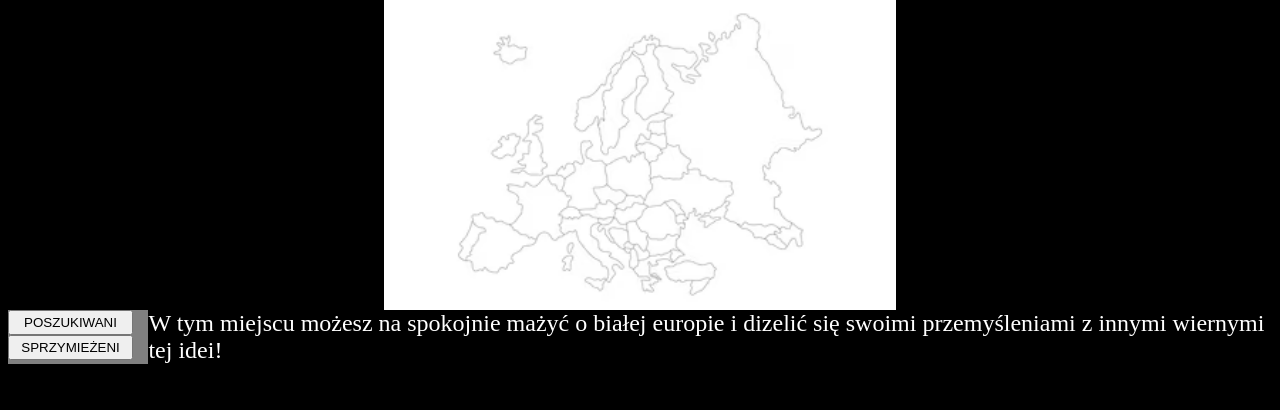
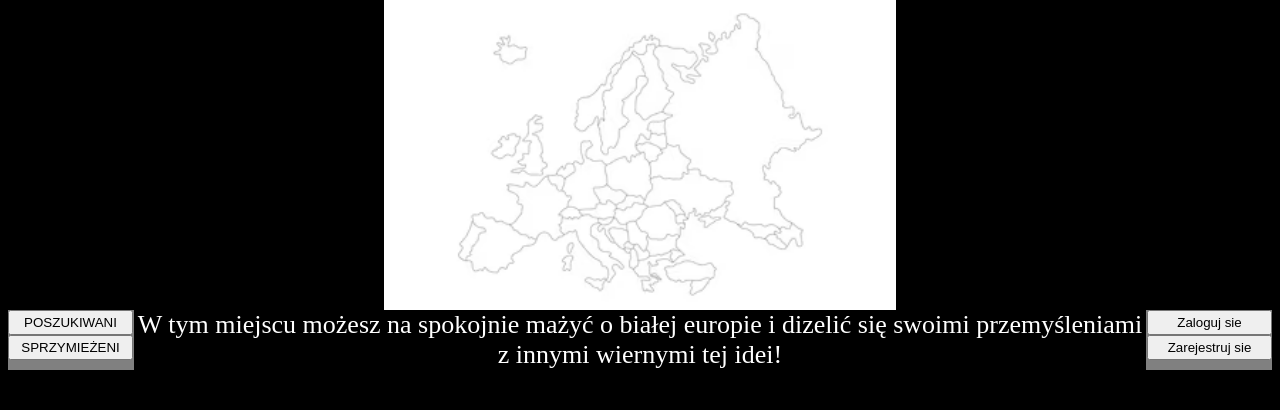
Before and after one commit to Kolpak24/Biala, a PHP site: page /glowna.php in a window 1280 px wide. Shown: the part 140-550 px from the top of the page. Run offline with PHP 8.4, Linux system fonts and the light colour scheme.

Commit message:
Update glowna.php

```diff
--- a/Biala/glowna.php
+++ b/Biala/glowna.php
@@ -12,7 +12,8 @@
 
     .main{display: flex;}
     .menu {flex: 1; text-align: left; background-color: grey; color: white ; font-size: 24px;}
-    .form {flex: 8  ; text-align: left    ; color: white; font-size: 24px;}
+    .form {flex: 8  ; text-align: center; color: white; font-size: 26px;}
+    .login{flex: 1; text-align: right; background-color: grey; color: white;font-size: 24px}
 
     button {width:125px; height: 25px;}
 </style>
@@ -34,6 +35,11 @@
             W tym miejscu możesz na spokojnie mażyć o białej europie i dizelić się swoimi przemyśleniami z innymi wiernymi tej idei!
         </div>
 
+        <div class="login">
+            <button type="button" onclick="locaation.href='login.php'">Zaloguj sie</button><br>
+            <button type="button" onclick="locaation.href='singup.php'">Zarejestruj sie</button><br>
+        </div>
+
     </div>
 </body>
 </html>
```
